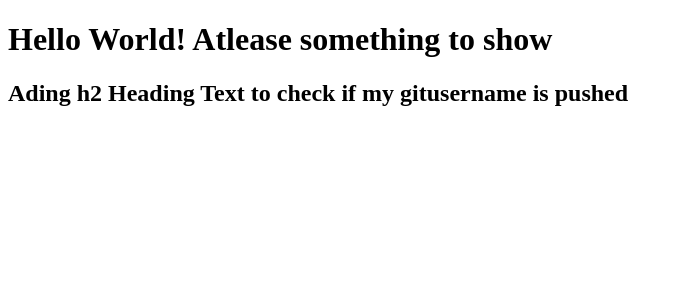
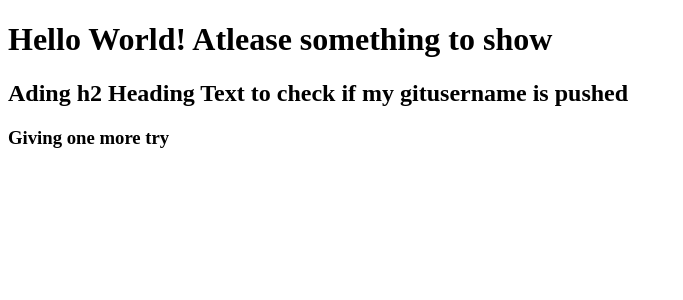
Before and after one commit to atultiwariatul/angular8boot, an Angular app: page / in a window 1280 px wide. Shown: the top 300 px of the page, without its empty margins (0-683 px from the left). Built offline with nearby package versions, Linux system fonts and the light colour scheme.

Commit message:
Gitusername test2

```diff
--- a/src/app/app.component.html
+++ b/src/app/app.component.html
@@ -1,2 +1,3 @@
 <h1>Hello World! Atlease something to show</h1>
 <h2>Ading h2 Heading Text to check if my gitusername is pushed </h2>
+<h3>Giving one more try</h3>
```
